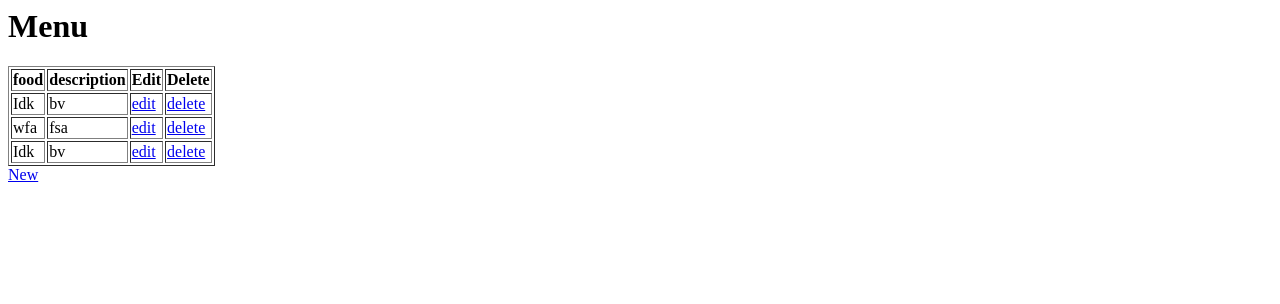
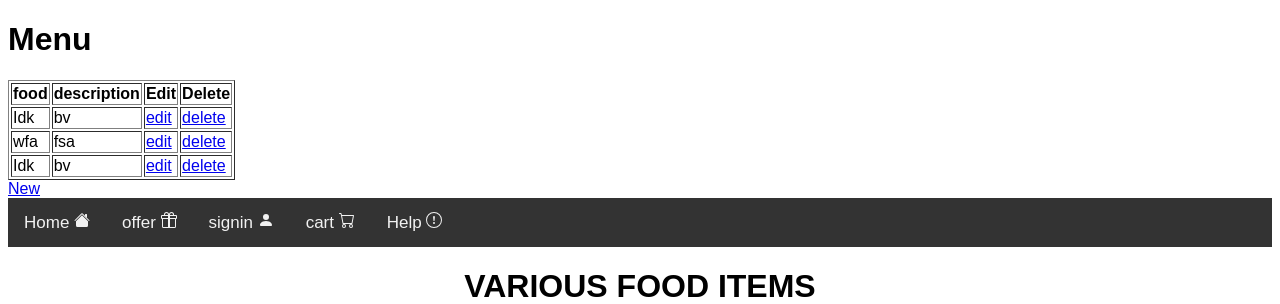
Before and after one commit to G12project/FoodKart, a Django app: template templates/menu_list.html in a window 1280 px wide; the page is wider, and only the part inside the window is pictured. Shown: the top 304 px of that part. Run offline with Django 3.2, Linux system fonts and the light colour scheme; the template is opened without the code that fills it: values that come from a table or form of the project are taken from there, others are empty; data comes from the database, SQL or seed files in the repository.

Commit message:
Update menu_list.html

```diff
--- a/templates/menu_list.html
+++ b/templates/menu_list.html
@@ -1,3 +1,84 @@
+<!doctype html>
+<html>
+<head>
+<style>
+    * {
+  box-sizing: border-box;
+}
+
+body {
+  font-family: Arial, Helvetica, sans-serif;
+}
+
+/* Float four columns side by side */
+.column {
+  float: left;
+  width: 25%;
+  padding: 0 10px;
+}
+
+/* Remove extra left and right margins, due to padding in columns */
+.row {margin: 0 -5px;}
+
+/* Clear floats after the columns */
+.row:after {
+  content: "";
+  display: table;
+  clear: both;
+}
+
+/* Style the counter cards */
+.card {
+  box-shadow: 0 4px 8px 0 rgba(0, 0, 0, 0.2); /* this adds the "card" effect */
+  padding: 16px;
+  text-align: center;
+  background-color: #f1f1f1;
+}
+
+/* Responsive columns - one column layout (vertical) on small screens */
+@media screen and (max-width: 600px) {
+  .column {
+    width: 100%;
+    display: block;
+    margin-bottom: 20px;
+  }
+}
+.topnav {
+        background-color: #333;
+        overflow: hidden;
+      }
+
+      /* Style the links inside the navigation bar */
+      .topnav a {
+        float: left;
+        color: #f2f2f2;
+        text-align: center;
+        padding: 14px 16px;
+        text-decoration: none;
+        font-size: 17px;
+      }
+
+      /* Change the color of links on hover */
+      .topnav a:hover {
+        background-color: #ddd;
+        color: black;
+      }
+
+
+      #button-holder{
+          background-color:#f1f1f1;
+          border-top:thin solid #e5e5e5;
+          box-shadow:1px 1px 1px 1px #e5e5e5;
+          cursor:pointer;
+          float:left;
+          height:27px;
+          margin:11px 0 0 0;
+          text-align:center;
+          width:50px;
+      }
+</style>
+    </head>
+
 <h1>Menu</h1>
 
 <table border="1">
@@ -22,3 +103,43 @@
 </table>
 
 <a href="{% url "addfood" %}">New</a>
+<!-- the upper code is related to backend and lower code is template for these files-->
+<body>
+      <div class="topnav">
+
+        <a href="#home">Home <svg xmlns="http://www.w3.org/2000/svg" width="16" height="16" fill="currentColor" class="bi bi-house-fill" viewBox="0 0 16 16">
+         <path fill-rule="evenodd" d="m8 3.293 6 6V13.5a1.5 1.5 0 0 1-1.5 1.5h-9A1.5 1.5 0 0 1 2 13.5V9.293l6-6zm5-.793V6l-2-2V2.5a.5.5 0 0 1 .5-.5h1a.5.5 0 0 1 .5.5z"/>
+         <path fill-rule="evenodd" d="M7.293 1.5a1 1 0 0 1 1.414 0l6.647 6.646a.5.5 0 0 1-.708.708L8 2.207 1.354 8.854a.5.5 0 1 1-.708-.708L7.293 1.5z"/>
+       </svg></a>
+       <a href="#offer">offer <svg xmlns="http://www.w3.org/2000/svg" width="16" height="16" fill="currentColor" class="bi bi-gift" viewBox="0 0 16 16">
+           <path d="M3 2.5a2.5 2.5 0 0 1 5 0 2.5 2.5 0 0 1 5 0v.006c0 .07 0 .27-.038.494H15a1 1 0 0 1 1 1v2a1 1 0 0 1-1 1v7.5a1.5 1.5 0 0 1-1.5 1.5h-11A1.5 1.5 0 0 1 1 14.5V7a1 1 0 0 1-1-1V4a1 1 0 0 1 1-1h2.038A2.968 2.968 0 0 1 3 2.506V2.5zm1.068.5H7v-.5a1.5 1.5 0 1 0-3 0c0 .085.002.274.045.43a.522.522 0 0 0 .023.07zM9 3h2.932a.56.56 0 0 0 .023-.07c.043-.156.045-.345.045-.43a1.5 1.5 0 0 0-3 0V3zM1 4v2h6V4H1zm8 0v2h6V4H9zm5 3H9v8h4.5a.5.5 0 0 0 .5-.5V7zm-7 8V7H2v7.5a.5.5 0 0 0 .5.5H7z"/>
+         </svg></a>
+       <a href="login.html">signin <svg xmlns="http://www.w3.org/2000/svg" width="16" height="16" fill="currentColor" class="bi bi-person-fill" viewBox="0 0 16 16">
+           <path d="M3 14s-1 0-1-1 1-4 6-4 6 3 6 4-1 1-1 1H3zm5-6a3 3 0 1 0 0-6 3 3 0 0 0 0 6z"/>
+         </svg></a>
+       <a href="#cart">cart <svg xmlns="http://www.w3.org/2000/svg" width="16" height="16" fill="currentColor" class="bi bi-cart" viewBox="0 0 16 16">
+           <path d="M0 1.5A.5.5 0 0 1 .5 1H2a.5.5 0 0 1 .485.379L2.89 3H14.5a.5.5 0 0 1 .491.592l-1.5 8A.5.5 0 0 1 13 12H4a.5.5 0 0 1-.491-.408L2.01 3.607 1.61 2H.5a.5.5 0 0 1-.5-.5zM3.102 4l1.313 7h8.17l1.313-7H3.102zM5 12a2 2 0 1 0 0 4 2 2 0 0 0 0-4zm7 0a2 2 0 1 0 0 4 2 2 0 0 0 0-4zm-7 1a1 1 0 1 1 0 2 1 1 0 0 1 0-2zm7 0a1 1 0 1 1 0 2 1 1 0 0 1 0-2z"/>
+         </svg></a>
+       <a  href="#help">Help <svg xmlns="http://www.w3.org/2000/svg" width="16" height="16" fill="currentColor" class="bi bi-exclamation-circle" viewBox="0 0 16 16">
+           <path d="M8 15A7 7 0 1 1 8 1a7 7 0 0 1 0 14zm0 1A8 8 0 1 0 8 0a8 8 0 0 0 0 16z"/>
+           <path d="M7.002 11a1 1 0 1 1 2 0 1 1 0 0 1-2 0zM7.1 4.995a.905.905 0 1 1 1.8 0l-.35 3.507a.552.552 0 0 1-1.1 0L7.1 4.995z"/>
+         </svg></a>
+     </div>
+        <h1 style="font-family: fantasy; text-align: center;">VARIOUS FOOD ITEMS</h1>
+        <div class="row">
+            <div class="column">
+              <div class="card"><a href="itemdetails.html"><img src="images.png"></a><p>noodles 100inr/plate</p></div>
+            </div>
+            <div class="column">
+              <div class="card"><a href="itemdetails.html"><img src="images.png" alt=""></a><p>pasta 100inr/plate</p></div>
+            </div>
+            <div class="column">
+              <div class="card"><a href="itemdetails.html"><img src="images.png" alt=""></a><p>pizza 100inr/plate</p></div>
+            </div>
+            <div class="column">
+              <div class="card"><a href="itemdetails.html"><img src="images.png" alt=""></a><p>manchurian 100inr/plate</p></div>
+            </div>
+          </div>
+
+    </body>
+</html>
```
